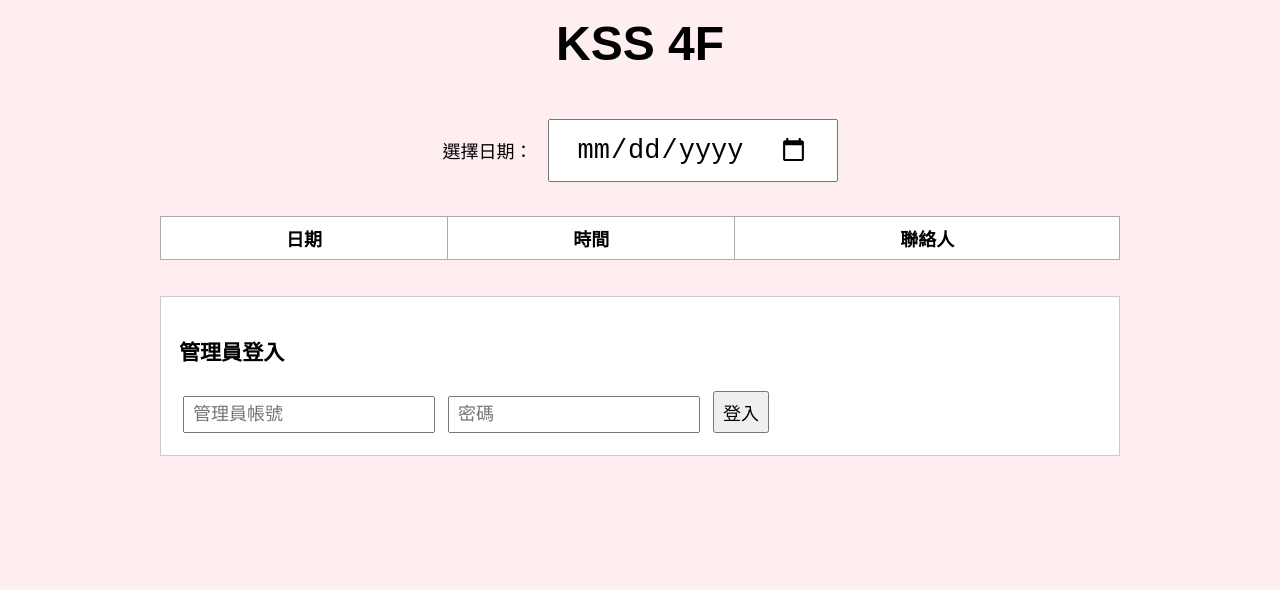
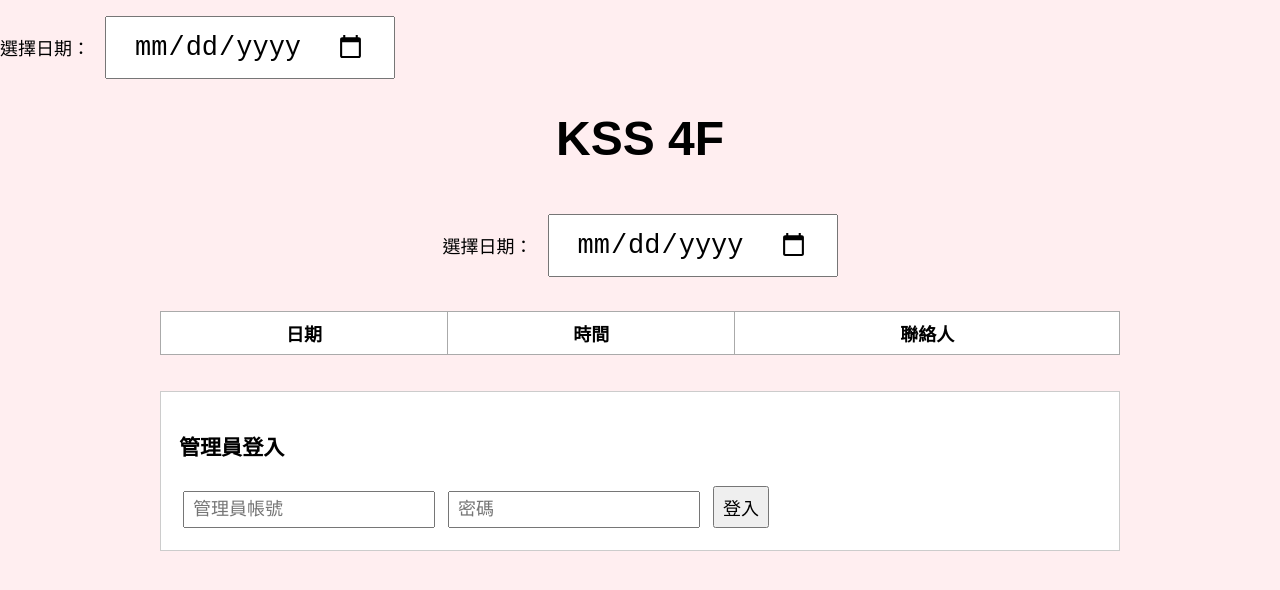
Before and after one commit to Gwentw2/kss4F, a plain HTML site: page index.html in a window 1280 px wide. Drawn offline with nearby package versions, Linux system fonts and the light colour scheme.

Commit message:
Update index.html

```diff
--- a/index.html
+++ b/index.html
@@ -4,6 +4,8 @@
   <meta charset="UTF-8" />
   <meta name="viewport" content="width=device-width, initial-scale=1.0" />
   <title>KSS 4F (Supabase)</title>
+  <label for="datePicker">選擇日期：</label>
+  <input type="date" id="datePicker" />
   <script src="https://cdn.jsdelivr.net/npm/@supabase/supabase-js"></script>
   <style>
     body {
```
